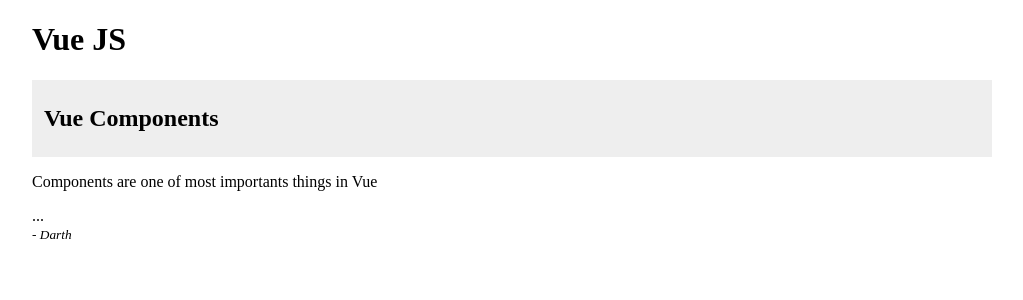
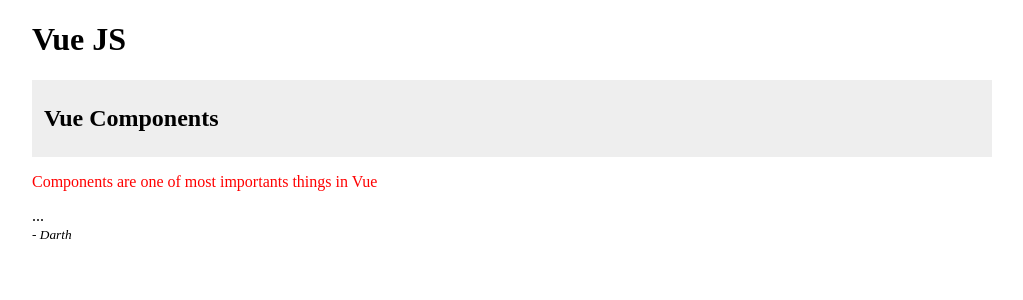
Before and after one commit to lourencofelipe/vue-components-avnc, a Vue app: page / in a window 1280 px wide. Shown: the top 300 px of the page, without its empty margins (128-1151 px from the left). Built offline with nearby package versions, Linux system fonts and the light colour scheme.

Commit message:
Styiling slots

```diff
--- a/src/App.vue
+++ b/src/App.vue
@@ -6,11 +6,11 @@
     <Post>
        <h2 slot="header">Vue Components</h2>
        <template>
-          <p>Components are one of most importants things in Vue</p>
+          <p class="post-paragraph">Components are one of most importants things in Vue</p>
           <span>...</span>
        </template>
 
-       <small slot="footer"> - Darth </small>
+       <small slot="footer"> - {{ author }} </small>
     </Post>
   </div>
 </template>
@@ -22,8 +22,13 @@
 export default {
   components: {
     Post
+  },
+  data(){
+    return {
+      author: 'Darth'
+    }
   }
-}
+  }
 </script>
 
 <style scoped>
@@ -31,4 +36,8 @@
     width: 960px;
     margin: auto;
   }
+  .post-paragraph {
+    color: red;
+  }
+
 </style>
--- a/src/components/Post.vue
+++ b/src/components/Post.vue
@@ -29,4 +29,7 @@
     .post-footer {
       font-style: italic;
     }
+    .post-paragrap {
+        color: green;
+    }
 </style>
```
